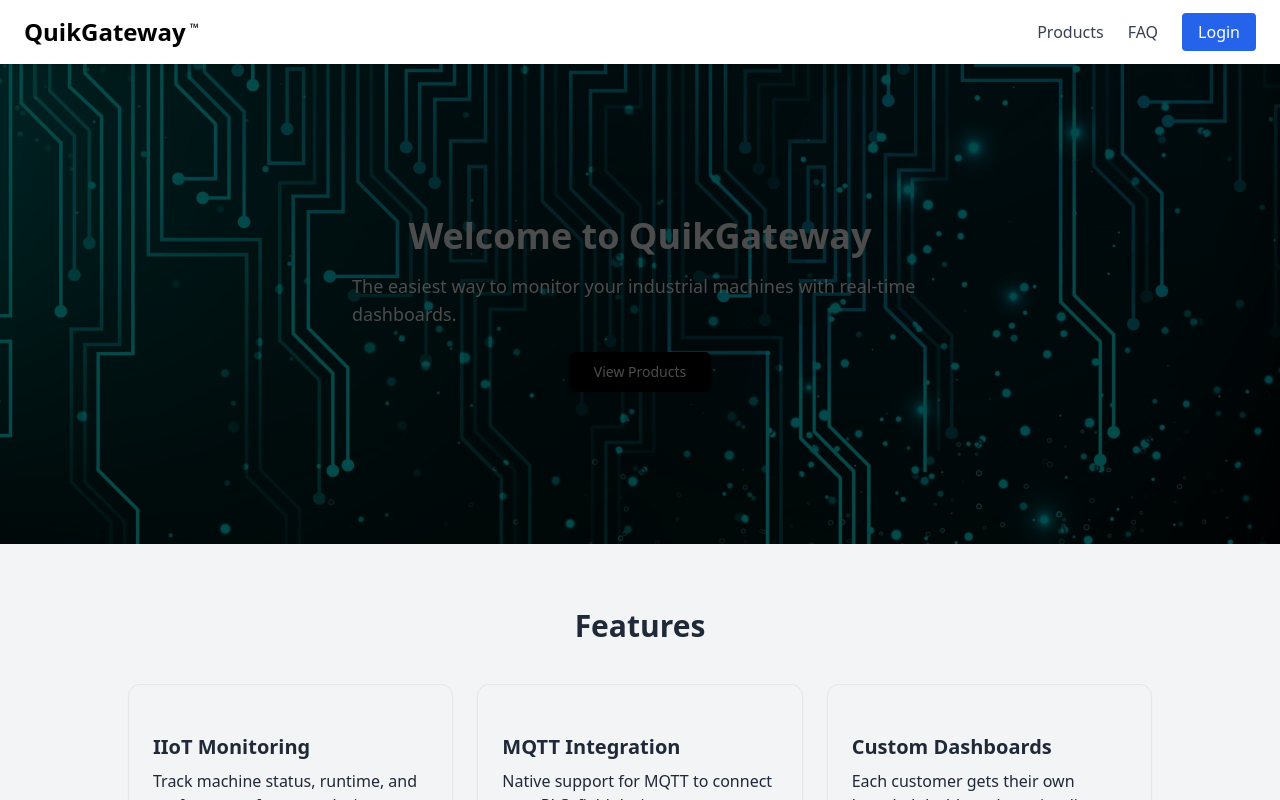
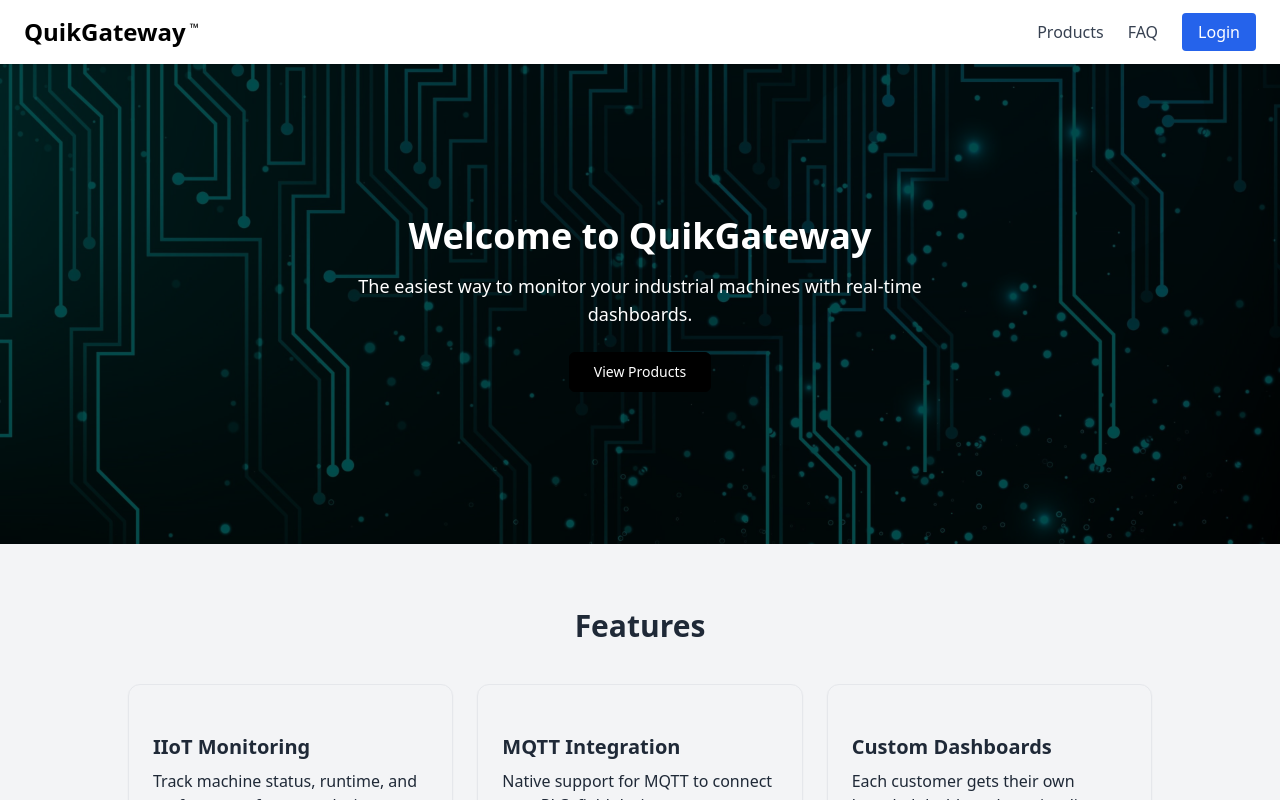
Before and after one commit to domcruz4/quikgateway-site, a Next.js app: page / in a window 1280 px wide. Shown: the top 800 px of the page. Built offline with nearby package versions, Linux system fonts and the light colour scheme.

Commit message:
Update website with latest changes

```diff
--- a/src/app/page.tsx
+++ b/src/app/page.tsx
@@ -11,20 +11,23 @@ export default function Home() {
   className="relative min-h-[60vh] flex flex-col items-center justify-center text-white bg-cover bg-center"
   style={{ backgroundImage: "url('/bg-tech2.jpg')" }}
 >
+  {/* Dark overlay */}
   <div className="absolute inset-0 bg-black/70 z-0" />
-  <div className="relative z-10 text-center px-4"></div>
+
+  {/* Content on top of the overlay */}
+  <div className="relative z-10 text-center px-4">
     <h1 className="text-4xl font-bold mb-4">Welcome to QuikGateway</h1>
     <p className="text-lg mb-6 max-w-xl mx-auto">
       The easiest way to monitor your industrial machines with real-time dashboards.
     </p>
     <Link href="/products">
-          <Button
-  className="px-6 py-2 bg-black text-white border border-black hover:bg-gray-900"
->
+      <Button className="px-6 py-2 bg-black text-white border border-black hover:bg-gray-900">
         View Products
       </Button>
     </Link>
+  </div>
 </section>
+
 
       {/* Features Overview */}
       <section className="py-16 px-6 bg-gray-100">
```
Lines whose indentation alone changed are shown as unchanged.
